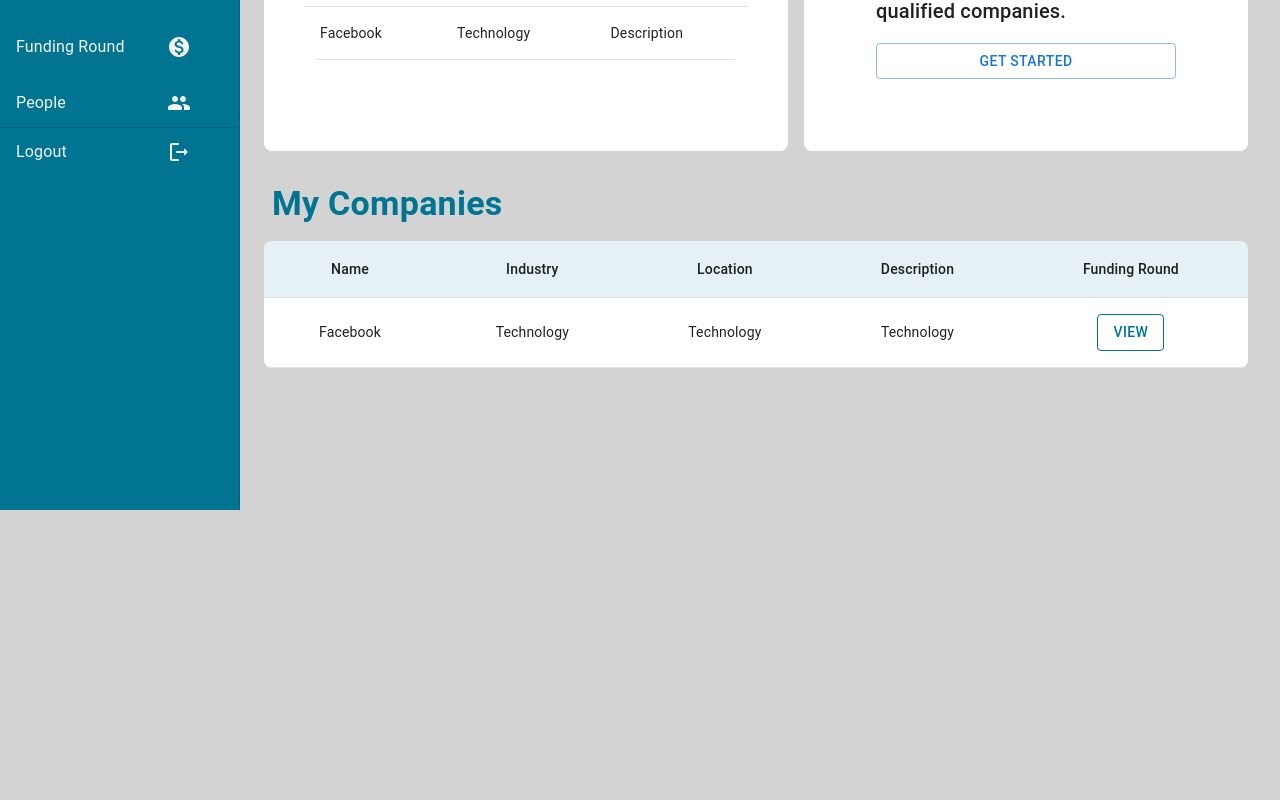
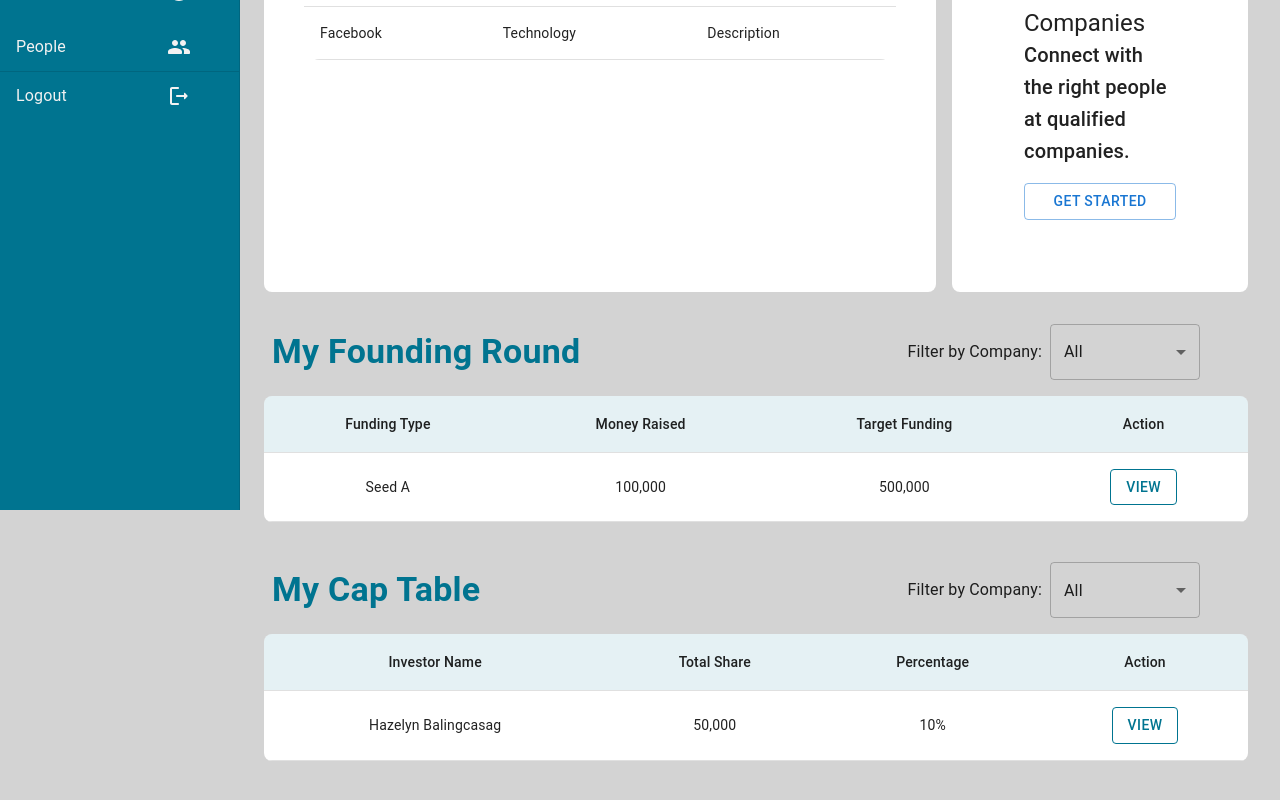
Before and after one commit to XenoviaaaFritzyyy/StartUp-Vest-Front, a React (Create React App) app: page /userdashboard in a window 1280 px wide. Shown: the part 290-1090 px from the top of the page. Before the commit the page ends 800 px from the top, so only its background shows below. Built offline with nearby package versions, Linux system fonts and the light colour scheme; no server answers.

Commit message:
Change in User Dashboard and minor changes from other files

```diff
--- a/src/Components/Companies.js
+++ b/src/Components/Companies.js
@@ -209,7 +209,7 @@ export default function Companies() {
       <Navbar />
       <Toolbar />
 
-      <Paper sx={{ width: '100%', pl: 5, pr: 5 }}>
+      <Paper sx={{ width: '100%', p: 3 }}>
         <EnhancedTableToolbar onRequestSearch={handleSearch} />
         <TableContainer>
           <Table
@@ -228,7 +228,7 @@ export default function Companies() {
                   hover
                   tabIndex={-1}
                   key={row.id}
-                  sx={{ cursor: 'pointer' }}>
+                  sx={{ cursor: 'pointer', height: '75px' }}>
 
                   <TableCell component="th" scope="row" padding="none">
                     <Box sx={{ display: 'flex', alignItems: 'center' }}>
--- a/src/Components/FundingRound.js
+++ b/src/Components/FundingRound.js
@@ -214,7 +214,7 @@ export default function FundingRound() {
       <Navbar />
       <Toolbar />
 
-      <Paper sx={{ width: '100%', pl: 5, pr: 5 }}>
+      <Paper sx={{ width: '100%', p: 3 }}>
         <EnhancedTableToolbar onRequestSearch={handleSearch} />
         <TableContainer>
           <Table
@@ -233,7 +233,7 @@ export default function FundingRound() {
                   hover
                   tabIndex={-1}
                   key={row.id}
-                  sx={{ cursor: 'pointer' }}>
+                  sx={{ cursor: 'pointer', height: '75px' }}>
 
                   <TableCell component="th" scope="row" padding="none">
                     <Box sx={{ display: 'flex', alignItems: 'center' }}>
--- a/src/Components/Login.js
+++ b/src/Components/Login.js
@@ -1,13 +1,16 @@
 import React, { useState } from 'react';
 import { Link as RouterLink, useNavigate } from 'react-router-dom';
 import axios from 'axios';
-import { Container, Grid, Typography, TextField, Button, Link, Paper } from '@mui/material';
+import { Container, Grid, Typography, TextField, Button, Link, Paper, IconButton, InputAdornment } from '@mui/material';
+import VisibilityIcon from '@mui/icons-material/Visibility';
+import VisibilityOffIcon from '@mui/icons-material/VisibilityOff';
 
 function Login() {
   const [email, setEmail] = useState('');
   const [password, setPassword] = useState('');
   const [emailExists, setEmailExists] = useState(false);
   const [loggedIn, setLoggedIn] = useState(false);
+  const [showPassword, setShowPassword] = useState(false);
   const navigate = useNavigate();
 
   const handleSubmit = async (event) => {
@@ -20,7 +23,7 @@ function Login() {
       localStorage.setItem('token', response.data.jwt);
       console.log('Login successful:', response.data);
       setLoggedIn(true);
-      navigate('/companies');
+      navigate('/userdashboard');
     } catch (error) {
       console.error('Login failed:', error);
     }
@@ -35,6 +38,10 @@ function Login() {
     } catch (error) {
       console.error('Error checking email:', error);
     }
+  };
+
+  const handleTogglePasswordVisibility = () => {
+    setShowPassword((prevShowPassword) => !prevShowPassword);
   };
 
   return (
@@ -67,8 +74,26 @@ function Login() {
                 }} onBlur={isEmailRegistered} fullWidth margin="normal" />
 
               <Typography variant="h8" sx={{ color: 'rgba(0, 116, 144, 1)' }}>Password</Typography>
-              {emailExists && <Typography variant="body2" color="error">Email is already in use.</Typography>}
-              <TextField type="password" placeholder="Example123" required value={password} onChange={(e) => setPassword(e.target.value)} fullWidth margin="normal" />
+              <TextField
+                type={showPassword ? 'text' : 'password'}
+                placeholder="Example123"
+                required
+                value={password}
+                onChange={(e) => setPassword(e.target.value)}
+                fullWidth
+                margin="normal"
+                InputProps={{
+                  endAdornment: (
+                    <InputAdornment position="end">
+                      <IconButton
+                        aria-label="toggle password visibility"
+                        onClick={handleTogglePasswordVisibility}
+                        edge="end">
+                        {showPassword ? <VisibilityOffIcon /> : <VisibilityIcon />}
+                      </IconButton>
+                    </InputAdornment>
+                  )
+                }}/>
 
               <Typography variant="body2" sx={{ textAlign: 'right', cursor: 'pointer', color: 'rgba(0, 116, 144, 1)' }}>
                 Forgot password?
--- a/src/Components/People.js
+++ b/src/Components/People.js
@@ -201,7 +201,7 @@ export default function Companies() {
       <Navbar />
       <Toolbar />
 
-      <Paper sx={{ width: '100%', pl: 5, pr: 5 }}>
+      <Paper sx={{ width: '100%', p: 3}}>
         <EnhancedTableToolbar onRequestSearch={handleSearch} />
         <TableContainer>
           <Table
@@ -220,7 +220,7 @@ export default function Companies() {
                   hover
                   tabIndex={-1}
                   key={row.id}
-                  sx={{ cursor: 'pointer' }}>
+                  sx={{ cursor: 'pointer', height: '75px' }}>
 
                   <TableCell component="th" scope="row" padding="none">
                     <Box sx={{ display: 'flex', alignItems: 'center' }}>
--- a/src/Dashboard/UserDashboard.js
+++ b/src/Dashboard/UserDashboard.js
@@ -1,6 +1,6 @@
 import { useState } from 'react';
 import Navbar from "../Navbar/Navbar";
-import { Box, Typography, Toolbar, Button, Select, MenuItem, Grid, Table, TableBody, TableCell, TableContainer, TableHead, TableRow, DialogActions } from '@mui/material';
+import { Box, Typography, Toolbar, Button, Select, MenuItem, Grid, Table, TableBody, TableCell, TableContainer, TableHead, TableRow, DialogActions, FormControl, InputLabel } from '@mui/material';
 import { Link } from 'react-router-dom';
 
 
@@ -26,13 +26,14 @@ function UserDashboard() {
 
             <style>{`
                 body {
-                    background-color: #D3D3D3;
+                background-color: #D3D3D3; /* Set your desired background color */
                 }
             `}</style>
 
             <Box component="main" sx={{ display: 'flex', flexGrow: 1, p: 4, paddingLeft: `${drawerWidth}px`, width: '100%', overflowX: 'hidden' }}>
+
                 {/* Left Box */}
-                <Box sx={{ flex: 1, background: 'white', display: 'flex', alignItems: 'center', flexDirection: 'column', ml: 3, borderRadius: 2, p: 5 }}>
+                <Box sx={{ flex: 2, background: 'white', display: 'flex', alignItems: 'center', flexDirection: 'column', ml: 3, borderRadius: 2, p: 5 }}>
                     <Typography variant="h5">Followed Companies/People</Typography>
 
                     <Grid container alignItems="center" justifyContent="flex-end" spacing={2}>
@@ -40,7 +41,7 @@ function UserDashboard() {
                             <Typography variant="h6">Filter By:</Typography>
                         </Grid>
                         <Grid item>
-                            <Select defaultValue="All" variant="outlined" sx={{ minWidth: 120 }}> {/* Adjust the minWidth to your desired width */}
+                            <Select defaultValue="All" variant="outlined" sx={{ minWidth: 150 }}>
                                 <MenuItem value="All">All</MenuItem>
                                 <MenuItem value="Startup">Startup</MenuItem>
                                 <MenuItem value="Investor">Investor</MenuItem>
@@ -71,8 +72,12 @@ function UserDashboard() {
                 <Box sx={{ flex: 1, display: 'flex', flexDirection: 'column', justifyContent: 'space-between', paddingLeft: 2 }}>
                     {/* Box for Create Funding Round Button */}
                     <Box sx={{ borderRadius: 4, mb: 2}}>
-                        <Button variant="contained" sx={{ background: 'rgba(0, 116, 144, 1)', '&:hover': { backgroundColor: 'rgba(0, 116, 144, 0.8)' }, color: '#fff' }} fullWidth onClick={handleOpenFundingRound}>
+                        <Button variant="contained" sx={{ background: 'rgba(0, 116, 144, 1)', '&:hover': { backgroundColor: 'rgba(0, 116, 144, 0.8)' }, color: '#fff', mb: 1 }} fullWidth onClick={handleOpenFundingRound}>
                             Create Funding Round
+                        </Button>
+
+                        <Button variant="outlined" sx={{ background: 'rgba(0, 116, 144, 1)', '&:hover': { backgroundColor: 'rgba(0, 116, 144, 0.8)' }, color: '#fff' }} fullWidth>
+                            Create Cap Table
                         </Button>
                     </Box>
 
@@ -93,27 +98,81 @@ function UserDashboard() {
 
             {/* Table */}
             <Box sx={{ display: 'flex', flexDirection: 'column', flexGrow: 1, pr: 7, pb: 5, pl: `${drawerWidth}px`, width: '100%', overflowX: 'hidden', backgroundColor: '#D3D3D3' }}>
-                <Typography variant="h4" sx={{ pl: 4, color: 'rgba(0, 116, 144, 1)', fontWeight: 'bold' }}>
-                    My Companies
-                </Typography>
+                <Box sx={{ display: 'flex', alignItems: 'center', justifyContent: 'space-between', pr: 3 }}>
+                    <Typography variant="h4" sx={{ pl: 4, color: 'rgba(0, 116, 144, 1)', fontWeight: 'bold' }}>
+                        My Founding Round
+                    </Typography>
+
+                    <Box sx={{ ml: 'auto', display: 'flex', alignItems: 'center' }}>
+                        <Typography variant="subtitle1" sx={{ pr: 1 }}>Filter by Company:</Typography>
+                        <FormControl sx={{ minWidth: 120 }}>
+                            <Select defaultValue="All" variant="outlined" sx={{ minWidth: 150 }}>
+                                <MenuItem value="All">All</MenuItem>
+                                <MenuItem value="Startup">Startup</MenuItem>
+                                <MenuItem value="Investor">Investor</MenuItem>
+                            </Select>
+                        </FormControl>
+                    </Box>
+                </Box>
 
                 <TableContainer component={Box} sx={{ backgroundColor: 'white', borderRadius: 2, ml: 3, mt: 2}}>
                     <Table>
                         <TableHead sx={{ backgroundColor: 'rgba(0, 116, 144, 0.1)'}}>
                             <TableRow>
-                                <TableCell sx={{ textAlign: 'center' }}>Name</TableCell>
-                                <TableCell sx={{ textAlign: 'center' }}>Industry</TableCell>
-                                <TableCell sx={{ textAlign: 'center' }}>Location</TableCell>
-                                <TableCell sx={{ textAlign: 'center' }}>Description</TableCell>
-                                <TableCell sx={{ textAlign: 'center' }}>Funding Round</TableCell>
+                                <TableCell sx={{ textAlign: 'center' }}>Funding Type</TableCell>
+                                <TableCell sx={{ textAlign: 'center' }}>Money Raised</TableCell>
+                                <TableCell sx={{ textAlign: 'center' }}>Target Funding</TableCell>
+                                <TableCell sx={{ textAlign: 'center' }}>Action</TableCell>
                             </TableRow>
                         </TableHead>
                         <TableBody>
                             <TableRow>
-                                <TableCell sx={{ textAlign: 'center' }}>Facebook</TableCell>
-                                <TableCell sx={{ textAlign: 'center' }}>Technology</TableCell>
-                                <TableCell sx={{ textAlign: 'center' }}>Technology</TableCell>
-                                <TableCell sx={{ textAlign: 'center' }}>Technology</TableCell>
+                                <TableCell sx={{ textAlign: 'center' }}>Seed A</TableCell>
+                                <TableCell sx={{ textAlign: 'center' }}>100,000</TableCell>
+                                <TableCell sx={{ textAlign: 'center' }}>500,000</TableCell>
+                                <TableCell sx={{ textAlign: 'center' }}>
+                                    <Button variant="outlined" sx={{ color: 'rgba(0, 116, 144, 1)', borderColor: 'rgba(0, 116, 144, 1)' }}>View</Button>
+                                </TableCell>
+                            </TableRow>
+                        </TableBody>
+                    </Table>
+                </TableContainer>
+            </Box>
+
+                        {/* Table */}
+                        <Box sx={{ display: 'flex', flexDirection: 'column', flexGrow: 1, pr: 7, pb: 5, pl: `${drawerWidth}px`, width: '100%', overflowX: 'hidden', backgroundColor: '#D3D3D3' }}>
+                <Box sx={{ display: 'flex', alignItems: 'center', justifyContent: 'space-between', pr: 3 }}>
+                    <Typography variant="h4" sx={{ pl: 4, color: 'rgba(0, 116, 144, 1)', fontWeight: 'bold' }}>
+                        My Cap Table
+                    </Typography>
+
+                    <Box sx={{ ml: 'auto', display: 'flex', alignItems: 'center' }}>
+                        <Typography variant="subtitle1" sx={{ pr: 1 }}>Filter by Company:</Typography>
+                        <FormControl sx={{ minWidth: 120 }}>
+                            <Select defaultValue="All" variant="outlined" sx={{ minWidth: 150 }}>
+                                <MenuItem value="All">All</MenuItem>
+                                <MenuItem value="Startup">Startup</MenuItem>
+                                <MenuItem value="Investor">Investor</MenuItem>
+                            </Select>
+                        </FormControl>
+                    </Box>
+                </Box>
+
+                <TableContainer component={Box} sx={{ backgroundColor: 'white', borderRadius: 2, ml: 3, mt: 2}}>
+                    <Table>
+                        <TableHead sx={{ backgroundColor: 'rgba(0, 116, 144, 0.1)'}}>
+                            <TableRow>
+                                <TableCell sx={{ textAlign: 'center' }}>Investor Name</TableCell>
+                                <TableCell sx={{ textAlign: 'center' }}>Total Share</TableCell>
+                                <TableCell sx={{ textAlign: 'center' }}>Percentage</TableCell>
+                                <TableCell sx={{ textAlign: 'center' }}>Action</TableCell>
+                            </TableRow>
+                        </TableHead>
+                        <TableBody>
+                            <TableRow>
+                                <TableCell sx={{ textAlign: 'center' }}>Hazelyn Balingcasag</TableCell>
+                                <TableCell sx={{ textAlign: 'center' }}>50,000</TableCell>
+                                <TableCell sx={{ textAlign: 'center' }}>10%</TableCell>
                                 <TableCell sx={{ textAlign: 'center' }}>
                                     <Button variant="outlined" sx={{ color: 'rgba(0, 116, 144, 1)', borderColor: 'rgba(0, 116, 144, 1)' }}>View</Button>
                                 </TableCell>
--- a/src/Navbar/Navbar.js
+++ b/src/Navbar/Navbar.js
@@ -5,7 +5,6 @@ import axios from 'axios';
 import { Box, Drawer, AppBar, List, Typography, CssBaseline, Toolbar, Divider, ListItem, ListItemButton, ListItemIcon, ListItemText, Avatar, IconButton } from '@mui/material';
 import NotificationsIcon from '@mui/icons-material/Notifications';
 import SpaceDashboardIcon from '@mui/icons-material/SpaceDashboard';
-import TableChartIcon from '@mui/icons-material/TableChartRounded';
 import StoreIcon from '@mui/icons-material/Store';
 import MonetizationOnIcon from '@mui/icons-material/MonetizationOnRounded';
 import PeopleIcon from '@mui/icons-material/PeopleRounded';
@@ -15,11 +14,10 @@ const drawerWidth = 240;
 
 export default function Navbar() {
   const menuItems = [
-    { text: 'Dashboard', icon: <SpaceDashboardIcon sx={{color: '#F2F2F2'}}/>, path: '/userdashboard' },
-    { text: 'Cap Table', icon: <TableChartIcon sx={{color: '#F2F2F2'}}/>, path: '/captable' },
-    { text: 'Companies', icon: <StoreIcon sx={{color: '#F2F2F2'}}/>, path: '/companies' },
-    { text: 'Funding Round', icon: <MonetizationOnIcon sx={{color: '#F2F2F2'}}/>, path: '/fundinground' },
-    { text: 'People', icon: <PeopleIcon sx={{color: '#F2F2F2'}}/>, path: '/people' },
+    { text: 'Dashboard', icon: <SpaceDashboardIcon sx={{color: '#F2F2F2'}}/>, path: '/userdashboard'},
+    { text: 'Companies', icon: <StoreIcon sx={{color: '#F2F2F2'}}/>, path: '/companies'},
+    { text: 'Funding Round', icon: <MonetizationOnIcon sx={{color: '#F2F2F2'}}/>, path: '/fundinground'},
+    { text: 'People', icon: <PeopleIcon sx={{color: '#F2F2F2'}}/>, path: '/people'},
   ];
 
   // Add state variables for the user's first and last name.
@@ -49,6 +47,14 @@ export default function Navbar() {
           console.error('Failed to fetch user data:', error);
       }
   };
+
+  const handleLogout = () => {
+    // Remove JWT token and user ID from storage
+    localStorage.removeItem('token');
+    localStorage.removeItem('userId');
+    // Redirect to signin page
+    window.location = '/';
+};
 
   return (
     <Box sx={{ display: 'flex' }}>
@@ -98,12 +104,12 @@ export default function Navbar() {
                 </ListItemButton>
               </ListItem>
             ))}
-            <Divider/>
+            <Divider />
             <ListItem disablePadding>
-            <ListItemButton component={Link} to="/">
+            <ListItemButton component={Link} to="/" onClick={handleLogout}>
                 <ListItemText primary="Logout" />
-              <ListItemIcon>
-                <LogoutIcon sx={{color: '#F2F2F2'}}/>
+                <ListItemIcon>
+                  <LogoutIcon sx={{color: '#F2F2F2'}}/>
                 </ListItemIcon>
               </ListItemButton>
             </ListItem>
```
Also changed, not shown: src/Components/Signup.js (+42 -20 lines).
